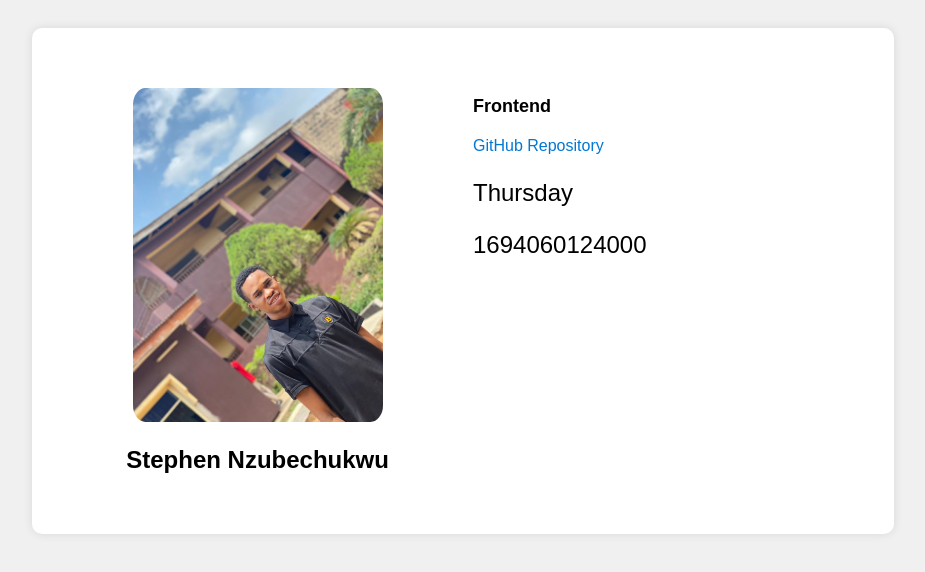
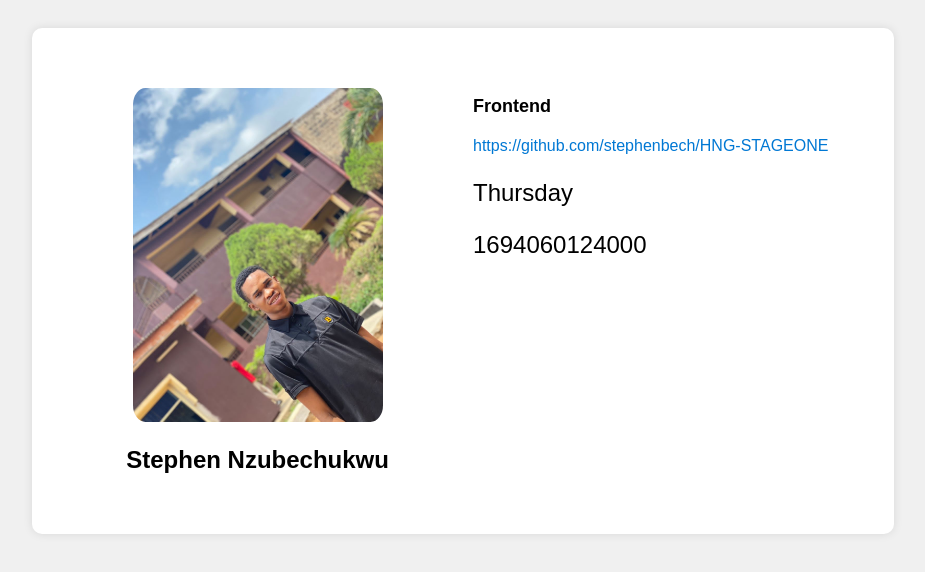
Before and after one commit to stephenbech/HNG-STAGEONE, a plain HTML site: page index.html in a window 1280 px wide. Shown: the whole page, without its empty margins (177-1102 px from the left). Drawn offline with Linux system fonts and the light colour scheme.

Commit message:
changed title

```diff
--- a/index.html
+++ b/index.html
@@ -4,7 +4,7 @@
     <meta charset="UTF-8">
     <meta name="viewport" content="width=device-width, initial-scale=1.0">
     <link rel="stylesheet" href="styles.css">
-    <title>My Web Page</title>
+    <title>StageOne</title>
 </head>
 <body>
     <div class="container">
@@ -14,7 +14,7 @@
         </div>
         <div class="div2">
             <h3 data-testid="myTrack">Frontend</h3>
-            <a href="https://github.com/yourusername/your-repo" data-testid="githubURL">GitHub Repository</a>
+            <a href="https://github.com/stephenbech/HNG-STAGEONE" data-testid="githubURL">https://github.com/stephenbech/HNG-STAGEONE</a>
             <p data-testid="currentDayOfTheWeek"></p>
             <p data-testid="currentUTCTime"></p>
 
```
